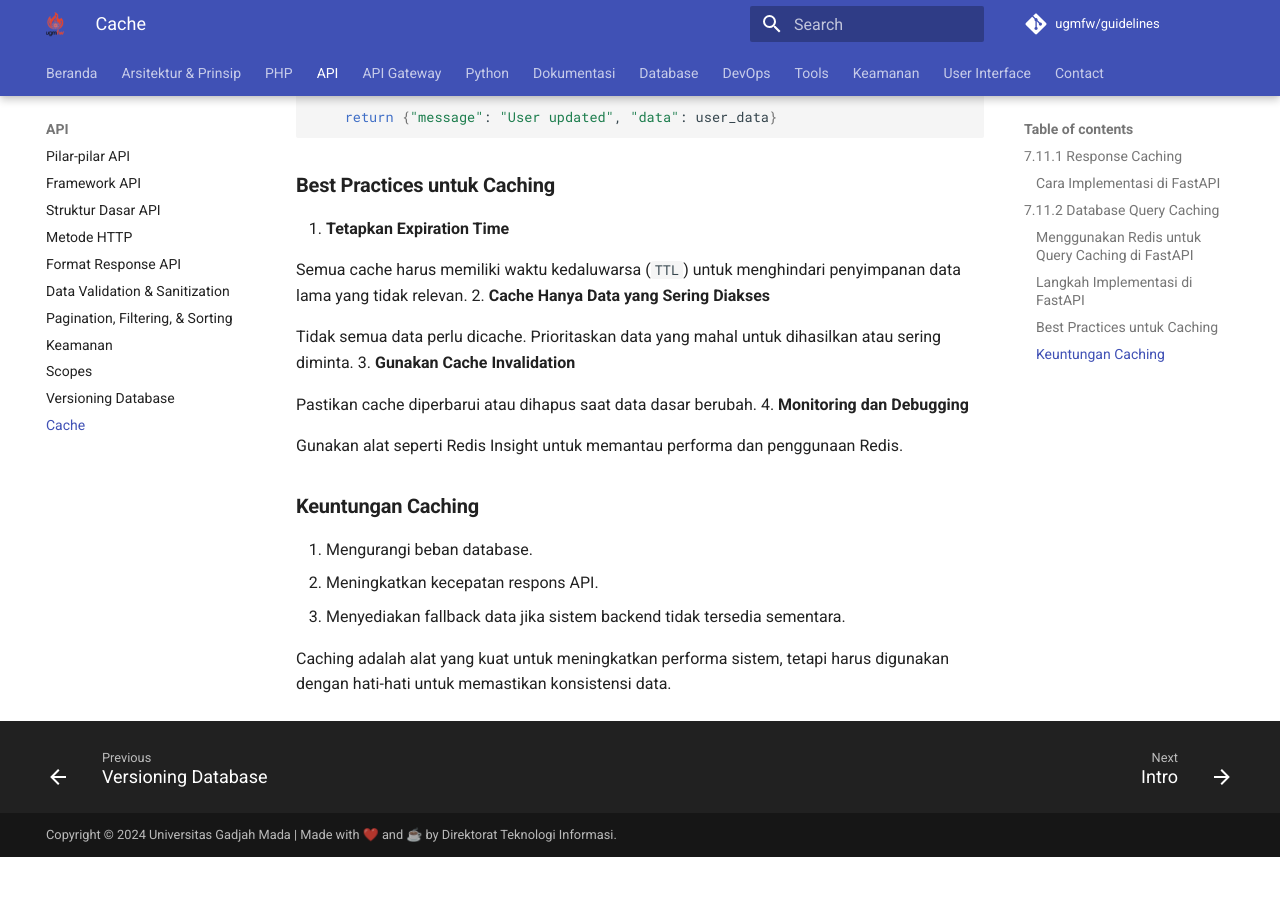
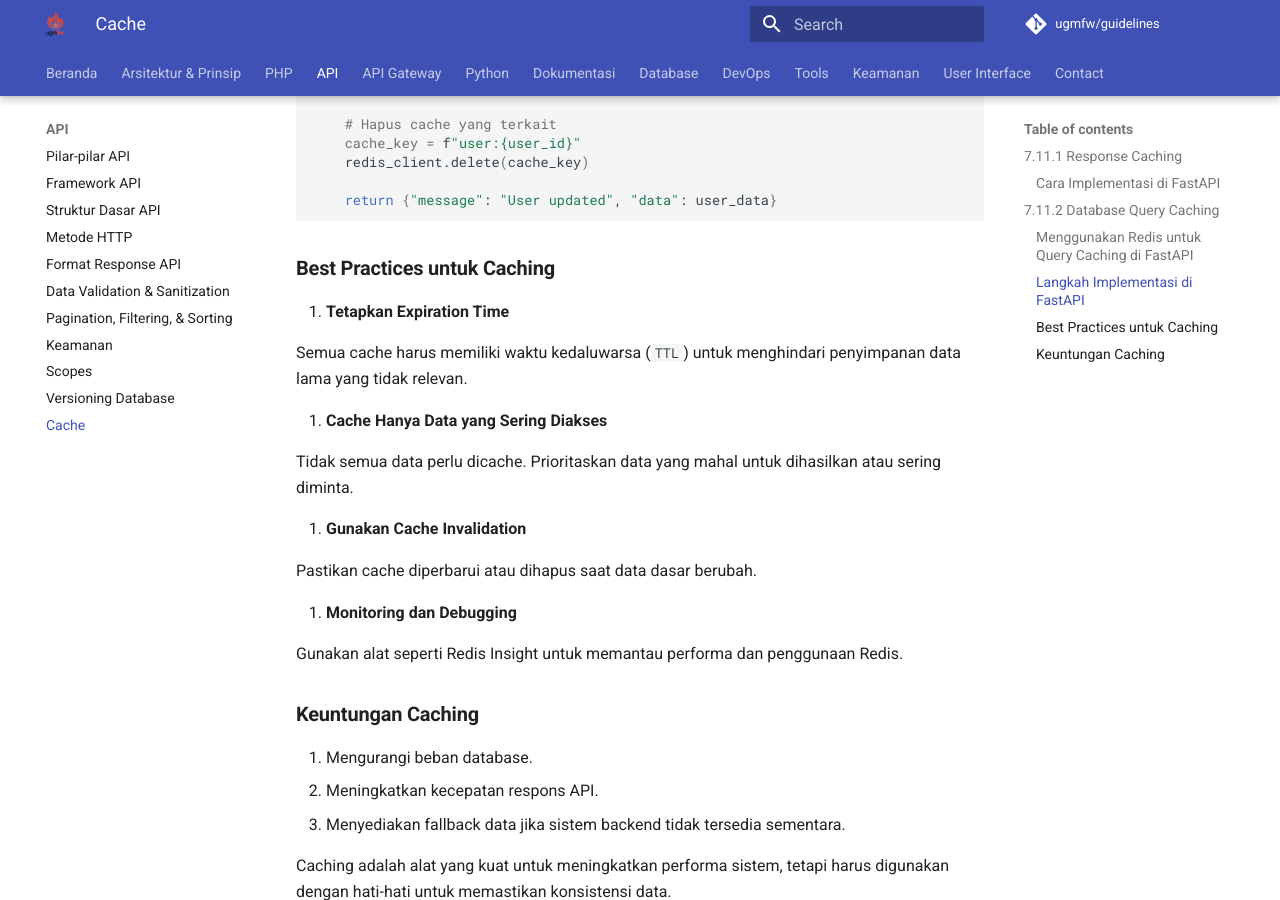
Before and after one commit to dtiugm/ugm-framework, an MkDocs documentation site: the page built from docs/api/cache-api.md, in a window 1280 px wide and 900 px high, scrolled down 2606 px. Built offline with MkDocs 1.6.1 and Material for MkDocs 9.7.7, drawn with Linux system fonts in a browser that asks for light colours; the version menu is left out; before the commit the page ends 3463 px from its top, so only the background shows below that.

Commit message:
update cache-api

````diff
--- a/docs/api/cache-api.md
+++ b/docs/api/cache-api.md
@@ -25,8 +26,9 @@
     return response
 ```
 
-2. **Gunakan Middleware untuk Response Caching**
-API dapat menggunakan middleware seperti **Starlette's BaseHTTPMiddleware** untuk mengimplementasikan caching lebih lanjut.
+- **Gunakan Middleware untuk Response Caching**
+
+   API dapat menggunakan middleware seperti **Starlette's BaseHTTPMiddleware** untuk mengimplementasikan caching lebih lanjut.
 
 ## 7.11.2 Database Query Caching
 
@@ -46,7 +48,7 @@
 pip install redis
 ```
 
-2. **Konfigurasi Redis Connection**
+- **Konfigurasi Redis Connection**
 
    Buat koneksi ke Redis:
 
@@ -56,7 +58,7 @@
 redis_client = redis.Redis(host="localhost", port=6379, db=0)
 ```
 
-3. **Caching Query Database**
+- **Caching Query Database**
 
    Gunakan Redis untuk menyimpan hasil query:
 
@@ -95,7 +97,7 @@
     return {"source": "database", "data": user.dict()}
 ```
 
-4. **Menghapus Cache Saat Data Diupdate**
+- **Menghapus Cache Saat Data Diupdate**
 
    Ketika data berubah, pastikan cache dihapus atau diperbarui untuk menjaga konsistensi:
 
@@ -127,12 +129,15 @@
 1. **Tetapkan Expiration Time**
 
    Semua cache harus memiliki waktu kedaluwarsa (`TTL`) untuk menghindari penyimpanan data lama yang tidak relevan.
+
 2. **Cache Hanya Data yang Sering Diakses**
 
    Tidak semua data perlu dicache. Prioritaskan data yang mahal untuk dihasilkan atau sering diminta.
+
 3. **Gunakan Cache Invalidation**
 
    Pastikan cache diperbarui atau dihapus saat data dasar berubah.
+
 4. **Monitoring dan Debugging**
 
    Gunakan alat seperti Redis Insight untuk memantau performa dan penggunaan Redis.
````
Also changed, not shown: other parts of docs/api/cache-api.md (+4 -3 lines).
